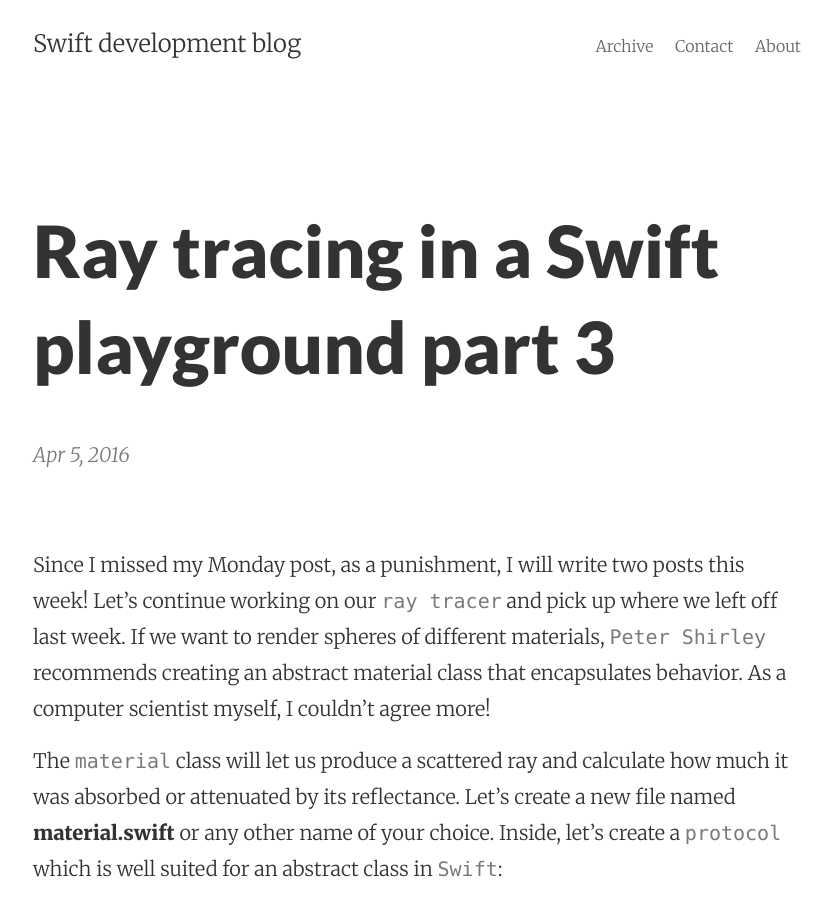
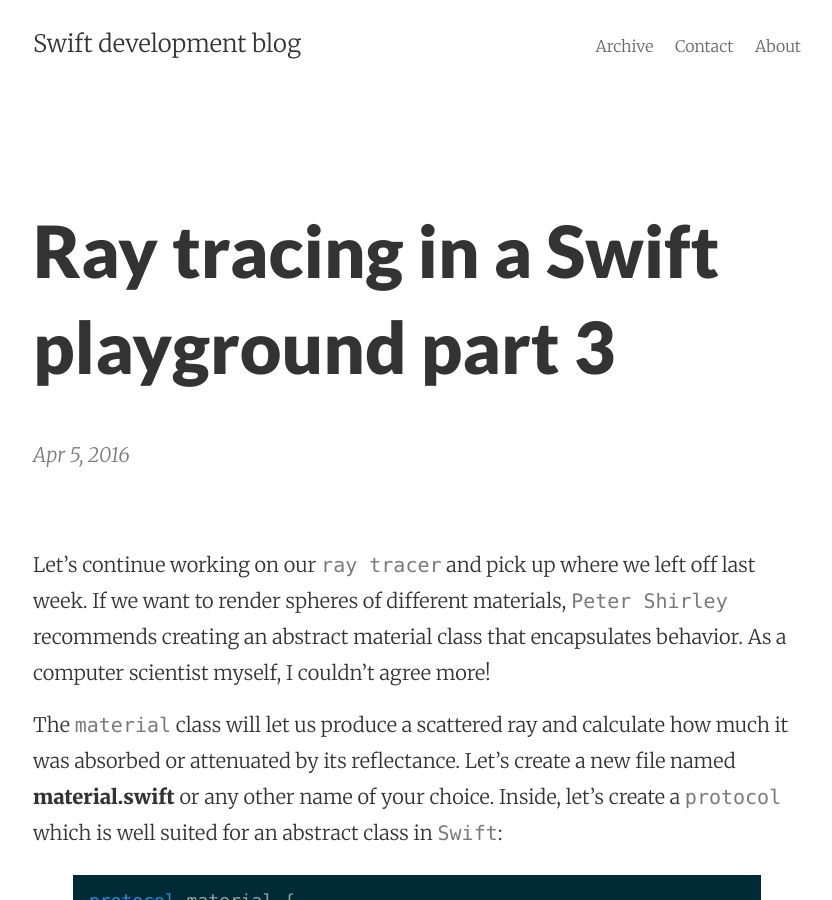
Before and after one commit to mhorga/mhorga.github.io, a Jekyll site: the page built from _posts/2016-04-05-ray-tracing-in-a-swift-playground-part-3.markdown, in a window 1280 px wide and 900 px high. Shown: the whole window, without its empty margins (223-1055 px from the left). Built offline with Jekyll 4.4.1, drawn with Linux system fonts in a browser that asks for light colours; comment, search, counter and statistics services are not loaded.

Commit message:
Post update: Ray tracing in a Swift playground part 3

```diff
--- a/_posts/2016-04-05-ray-tracing-in-a-swift-playground-part-3.markdown
+++ b/_posts/2016-04-05-ray-tracing-in-a-swift-playground-part-3.markdown
@@ -3,7 +3,7 @@ published: true
 title: Ray tracing in a Swift playground part 3
 layout: post
 ---
-Since I missed my Monday post, as a punishment, I will write two posts this week! Let's continue working on our `ray tracer` and pick up where we left off last week. If we want to render spheres of different materials, `Peter Shirley` recommends creating an abstract material class that encapsulates behavior. As a computer scientist myself, I couldn't agree more!
+Let's continue working on our `ray tracer` and pick up where we left off last week. If we want to render spheres of different materials, `Peter Shirley` recommends creating an abstract material class that encapsulates behavior. As a computer scientist myself, I couldn't agree more!
 
 The `material` class will let us produce a scattered ray and calculate how much it was absorbed or attenuated by its reflectance. Let's create a new file named __material.swift__ or any other name of your choice. Inside, let's create a `protocol` which is well suited for an abstract class in `Swift`:
 
```
